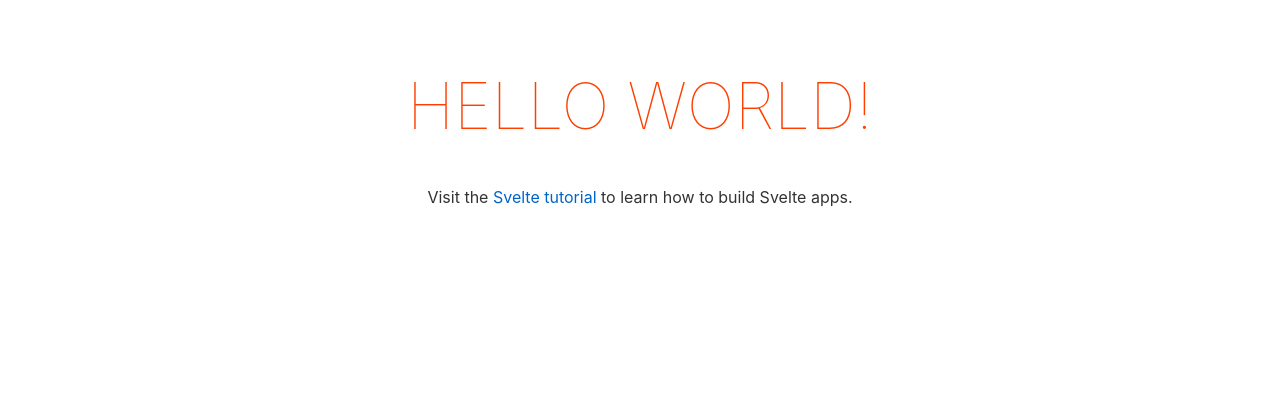
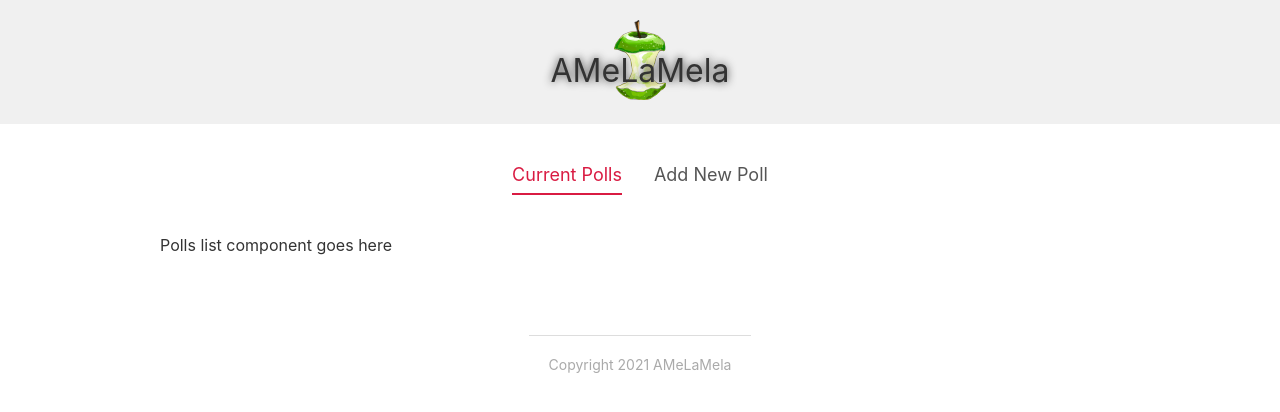
Before and after one commit to alv67/alv67pools, a Svelte app: page / in a window 1280 px wide. Shown: the top 412 px of the page. Built offline with nearby package versions, Linux system fonts and the light colour scheme.

Commit message:
Added Header and Footer

```diff
--- a/public/global.css
+++ b/public/global.css
@@ -7,7 +7,6 @@ html, body {
 body {
 	color: #333;
 	margin: 0;
-	padding: 8px;
 	box-sizing: border-box;
 	font-family: -apple-system, BlinkMacSystemFont, "Segoe UI", Roboto, Oxygen-Sans, Ubuntu, Cantarell, "Helvetica Neue", sans-serif;
 }
--- a/src/App.svelte
+++ b/src/App.svelte
@@ -1,30 +1,30 @@
 <script>
-	export let name;
+	import Header from './components/Header.svelte';
+	import Footer from './components/Footer.svelte';
+	import Tabs from './shared/Tabs.svelte';
+
+	// tabs
+	let items = ['Current Polls', 'Add New Poll'];
+	let activeItem = 'Current Polls';
+	const tabChange = (e) => {
+		activeItem = e.detail;
+	}
 </script>
 
+<Header />
 <main>
-	<h1>Hello {name}!</h1>
-	<p>Visit the <a href="https://svelte.dev/tutorial">Svelte tutorial</a> to learn how to build Svelte apps.</p>
+	<Tabs {activeItem} items={items} on:tabChange={tabChange}/>
+	{#if activeItem === 'Current Polls'}
+		<p>Polls list component goes here</p>
+	{:else if activeItem === 'Add New Poll'}
+		<p>new poll from component goes here</p>
+	{/if}
 </main>
+<Footer />
 
 <style>
-	main {
-		text-align: center;
-		padding: 1em;
-		max-width: 240px;
-		margin: 0 auto;
-	}
-
-	h1 {
-		color: #ff3e00;
-		text-transform: uppercase;
-		font-size: 4em;
-		font-weight: 100;
-	}
-
-	@media (min-width: 640px) {
-		main {
-			max-width: none;
-		}
+	main{
+		max-width: 960px;
+		margin: 40px auto;
 	}
 </style>
--- /dev/null
+++ b/src/components/Footer.svelte
@@ -0,0 +1,25 @@
+<script>
+
+</script>
+
+
+<footer>
+  <div class="copyright">Copyright 2021 AMeLaMela</div>
+</footer>
+
+
+
+
+<style>
+  footer{
+    padding: 40px;
+    text-align: center;
+  }
+  .copyright{
+    color: #aaa;
+    font-size: 14px;
+    display: inline-block;
+    padding: 20px;
+    border-top: 1px solid #ddd;
+  }
+</style>
--- /dev/null
+++ b/src/components/Header.svelte
@@ -0,0 +1,35 @@
+<script>
+
+</script>
+
+<header>
+  <div class="container">
+    <img src="/img/amelamela_logo.svg" alt="Pool Alv logo">
+    <div class="center">AMeLaMela</div>
+  </div>
+</header>
+
+
+<style>
+  header{
+    background: #f0f0f0;
+    padding: 20px;
+  }
+  .container{
+    position: relative;
+    margin: 0;
+    text-align: center;
+  }
+  .center{
+    position: absolute;
+    top: 60%;
+    left: 50%;
+    transform: translate(-50%, -50%);
+    font-size: 32px;
+    text-shadow: 0px 0px 8px #333;
+
+  }
+  img{
+    max-height: 80px;
+  }
+</style>
--- /dev/null
+++ b/src/shared/Tabs.svelte
@@ -0,0 +1,43 @@
+<script>
+  import { createEventDispatcher } from 'svelte';
+  const dispatch = createEventDispatcher();
+  export let items;
+  export let activeItem;
+</script>
+
+
+<div class="tabs">
+  <ul>
+    {#each items as item}
+      <li on:click= {() => dispatch('tabChange', item)}>
+        <div class:active={item === activeItem}>
+          {item}
+        </div>
+      </li>
+    {/each}
+  </ul>
+</div>
+
+
+<style>
+  .tabs{
+    margin-bottom: 40px;
+  }
+  ul{
+    display: flex;
+    justify-content: center;
+    padding: 0;
+    list-style-type: none;
+  }
+  li{
+    margin: 0 16px;
+    font-size: 18px;
+    color: #555;
+    cursor: pointer;
+  }
+  .active{
+    color: #d91b42;
+    border-bottom: 2px solid #d91b42;
+    padding-bottom: 8px;
+  }
+</style>
```
Also changed, not shown: public/img/amelamela_logo.svg (added).
